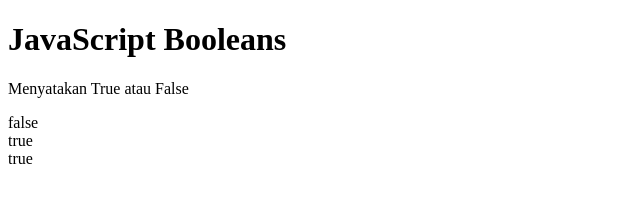
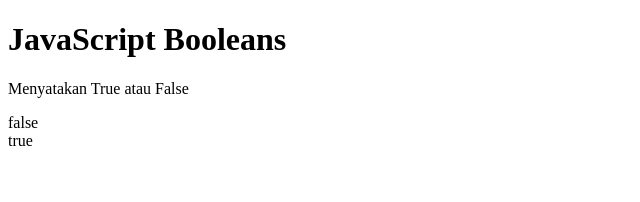
Before and after one commit to EsaAdeliaN/Modul-2-esa, a plain HTML site: page m3lat5boolean.html in a window 1280 px wide. Shown: the full height of the page, 0-640 px from the left. Drawn offline with Linux system fonts and the light colour scheme.

Commit message:
edit body

```diff
--- a/m3lat5boolean.html
+++ b/m3lat5boolean.html
@@ -8,8 +8,7 @@
 <p id="demo"></p>
 
 <script>
-    let a = 12;
-document.getElementById("demo").innerHTML = Boolean(1 > 9) + "<br>" + Boolean(5<11) + "<br>" + Boolean (a++) ;
+document.getElementById("demo").innerHTML = Boolean(1 > 9) + "<br>" + Boolean(5<11) + "<br>";
 </script>
 
 </body>
```
